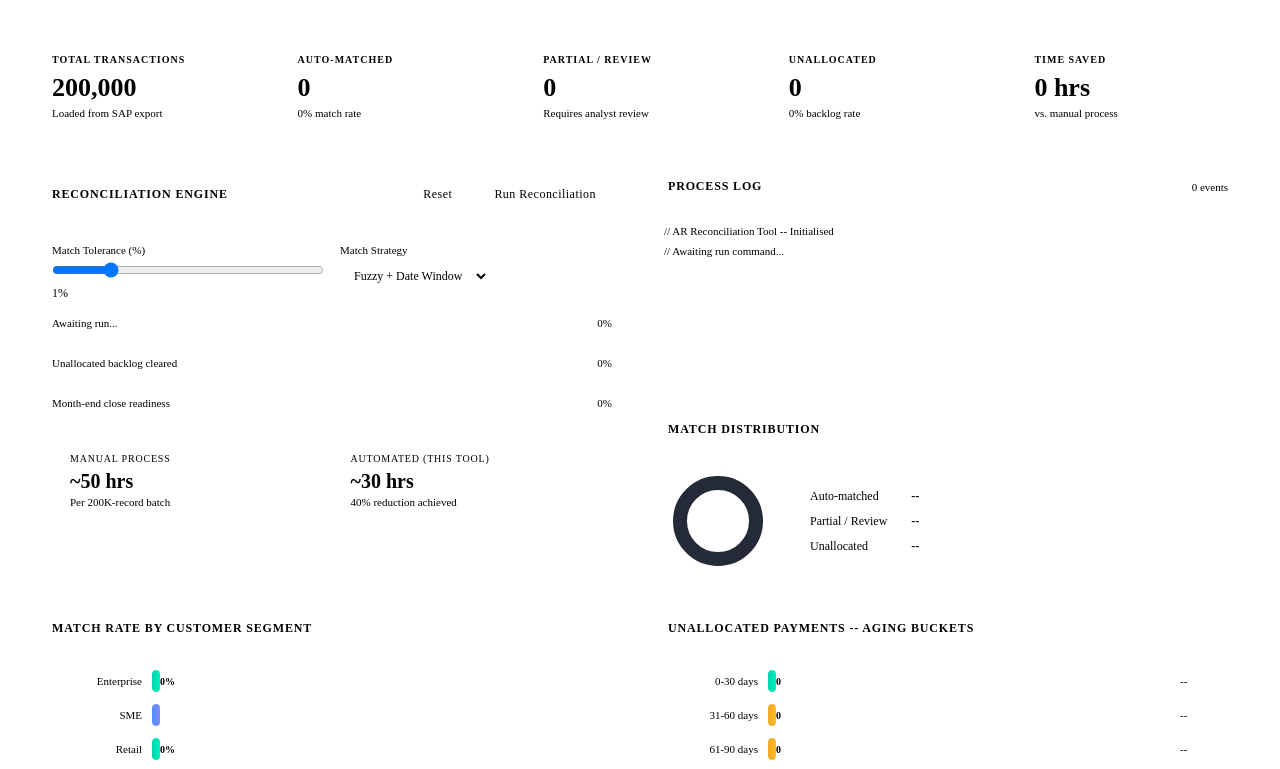
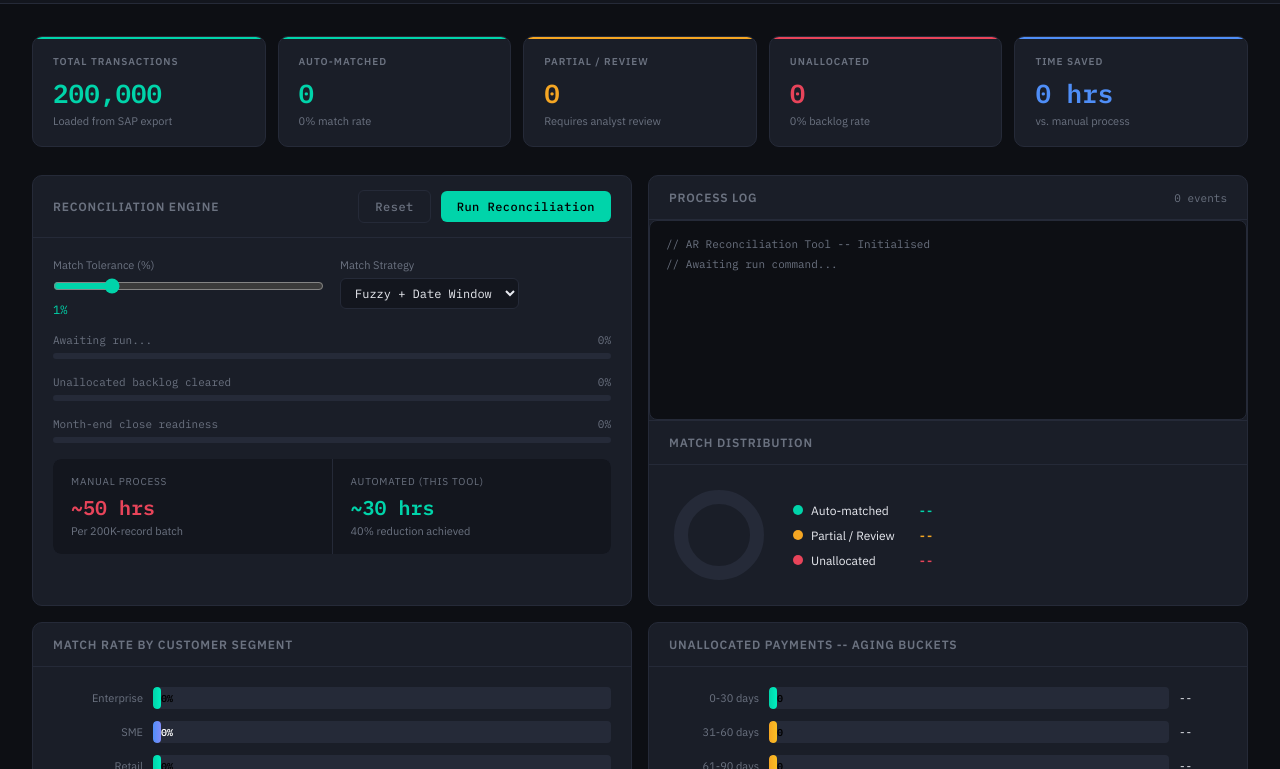
Before and after one commit to sendegecyrus/ar-reconciliation-tool, a plain HTML site: page index.html in a window 1280 px wide. Shown: the part 52-821 px from the top of the page. Drawn offline with Linux system fonts and the light colour scheme.

Commit message:
Update index.html

```diff
--- a/index.html
+++ b/index.html
@@ -6,7 +6,7 @@
 <title>AR Reconciliation Tool</title>
 <link href="https://fonts.googleapis.com/css2?family=IBM+Plex+Mono:wght@400;500;600&family=IBM+Plex+Sans:wght@300;400;500;600&display=swap" rel="stylesheet">
 <style>
-  : root {
+  :root {
     --bg:       #0d0f14;
     --surface:  #13161e;
     --card:     #1a1e28;
@@ -23,7 +23,8 @@
   }
 
   * { box-sizing: border-box; margin: 0; padding: 0; }
-  body { background: var(--bg); color: var(--text); font-family: var(--sans); min-height: 100vh; overflow-x: hidden; }
+  html { background: #0d0f14; }
+  body { background: #0d0f14; color: #e8eaf0; font-family: var(--sans); min-height: 100vh; overflow-x: hidden; }
 
   /* -- TOP BAR -- */
   .topbar {
```
